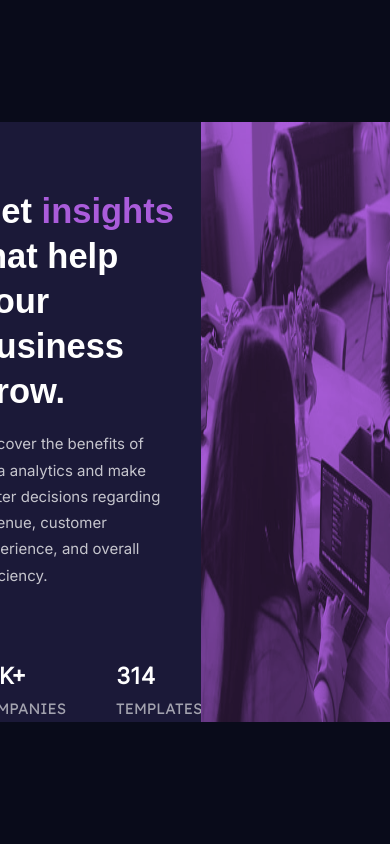
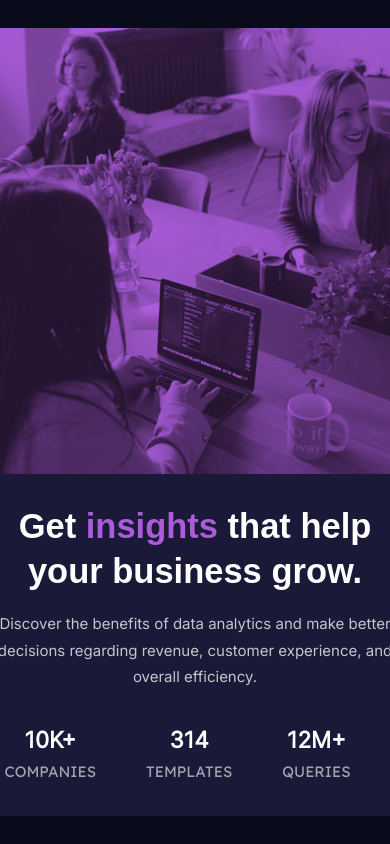
Before and after one commit to Lunesti/Lunesti.github.io, a plain HTML site: page stats-preview-card-component-main/index.html in a window 390 px wide. Shown: the top 844 px of the page. Drawn offline with Linux system fonts and the light colour scheme.

Commit message:
réglage hauteur de l'image + marge des elts en responsive

```diff
--- a/stats-preview-card-component-main/css/style.css
+++ b/stats-preview-card-component-main/css/style.css
@@ -95,7 +95,7 @@ img {
     mix-blend-mode: multiply;
     opacity: 0.8;
     width: 100%;
-    height: 100%;
+    vertical-align: middle;
     border-top-right-radius: 15px;
     border-bottom-right-radius: 15px;
 }
@@ -126,8 +126,47 @@ img {
     font-family: "LexendDeca-Regular", sans-serif;
 }
 
+@media all and (max-width: 1000px) {
+    .content {
+        flex-direction: column-reverse;
+        margin: auto;
+        border-bottom-right-radius: 0;
+        width: auto;
+    }
+    img {
+        width: auto;
+        vertical-align: middle;
+        border-top-right-radius: 0;
+        border-bottom-right-radius: 0;
+        border-top-left-radius: 15px;
+        vertical-align: middle;
+    }
+    .enfant {
+        margin: auto;
+        border-bottom-right-radius: 0;
+        border-top-right-radius: 0;
+    }
+    .description {
+        width: 80%;
+        margin: auto;
+        text-align: center;
+    }
+    .text,
+    .stats {
+        width: auto;
+        margin: 30px auto;
+    }
+    .text {
+        margin-top: 30px;
+    }
+    .stats {
+        justify-content: center;
+    }
+}
+
 @media all and (max-device-width: 375px) {
     .content {
+        padding-top: 50px;
         width: 90%;
         height: auto;
         flex-direction: column-reverse;
@@ -146,8 +185,14 @@ img {
     }
     .description {
         text-align: center;
+        width: 80%;
+        margin: auto;
     }
     .stats {
         display: block;
     }
+    .text,
+    .stats {
+        margin: 40px 0 0 0;
+    }
 }
```
Also changed, not shown: stats-preview-card-component-main/index.html (+0 -2 lines).
